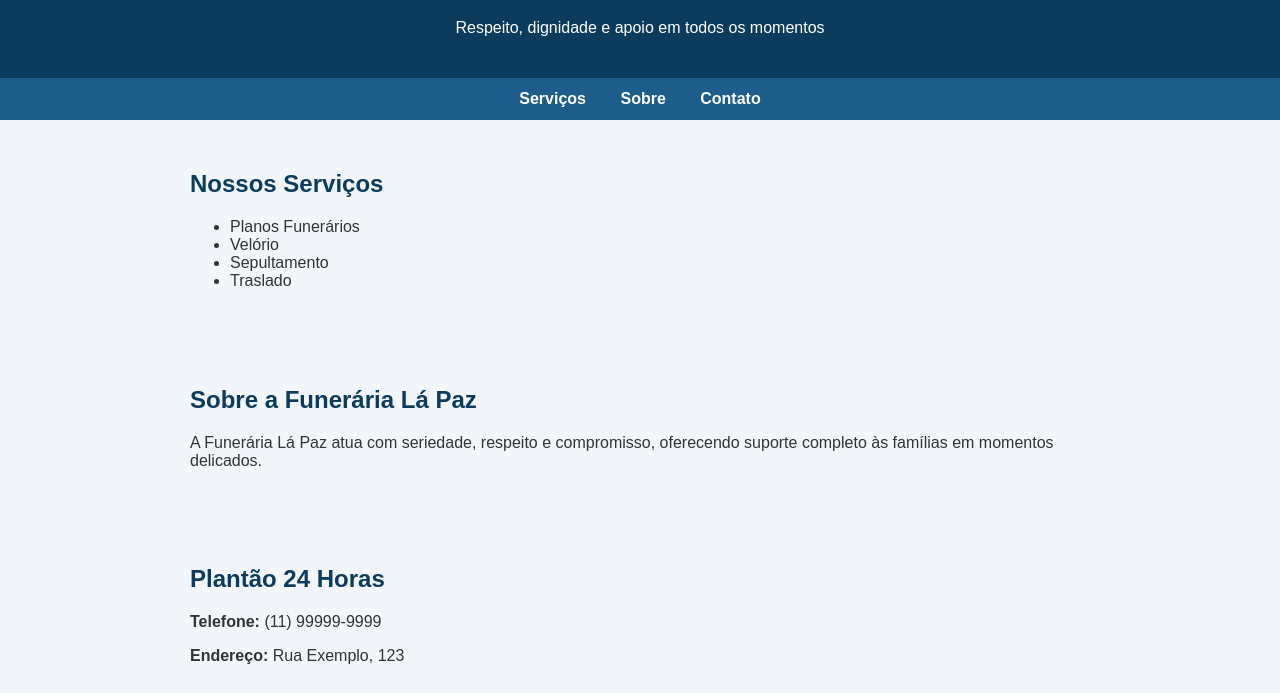
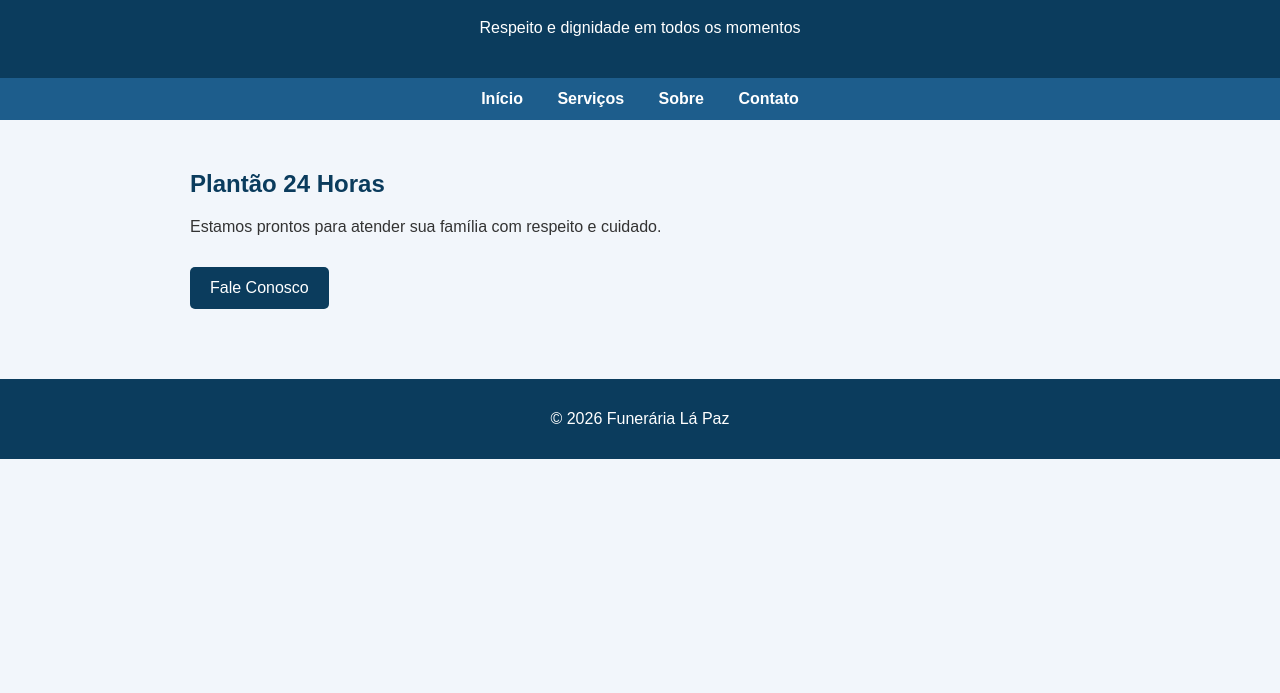
Before and after one commit to FunerariaLaPaz-Ofc/Funer-ria-L--Paz, a plain HTML site: page index.html in a window 1280 px wide. Shown: the part 86-779 px from the top of the page. Drawn offline with Linux system fonts and the light colour scheme.

Commit message:
Revise index.html structure and content
Updated navigation links and modified content for better clarity.

```diff
--- a/index.html
+++ b/index.html
@@ -10,47 +10,25 @@
 
 <header>
     <h1>Funerária Lá Paz</h1>
-    <p>Respeito, dignidade e apoio em todos os momentos</p>
+    <p>Respeito e dignidade em todos os momentos</p>
 </header>
 
 <nav>
-    <a href="#servicos">Serviços</a>
-    <a href="#sobre">Sobre</a>
-    <a href="#contato">Contato</a>
+    <a href="index.html">Início</a>
+    <a href="servicos.html">Serviços</a>
+    <a href="sobre.html">Sobre</a>
+    <a href="contato.html">Contato</a>
 </nav>
 
-<section id="servicos">
-    <h2>Nossos Serviços</h2>
-    <ul>
-        <li>Planos Funerários</li>
-        <li>Velório</li>
-        <li>Sepultamento</li>
-        <li>Traslado</li>
-    </ul>
-</section>
-
-<section id="sobre">
-    <h2>Sobre a Funerária Lá Paz</h2>
-    <p>
-        A Funerária Lá Paz atua com seriedade, respeito e compromisso,
-        oferecendo suporte completo às famílias em momentos delicados.
-    </p>
-</section>
-
-<section id="contato">
+<section>
     <h2>Plantão 24 Horas</h2>
-    <p><strong>Telefone:</strong> (11) 99999-9999</p>
-    <p><strong>Endereço:</strong> Rua Exemplo, 123</p>
-
-    <a href="https://wa.me/5511999999999" target="_blank" class="botao">
-        Atendimento via WhatsApp
-    </a>
+    <p>Estamos prontos para atender sua família com respeito e cuidado.</p>
+    <a href="contato.html" class="botao">Fale Conosco</a>
 </section>
 
 <footer>
-    <p>© 2026 Funerária Lá Paz - Todos os direitos reservados</p>
+    <p>© 2026 Funerária Lá Paz</p>
 </footer>
 
-<script src="script.js"></script>
 </body>
 </html>
```
